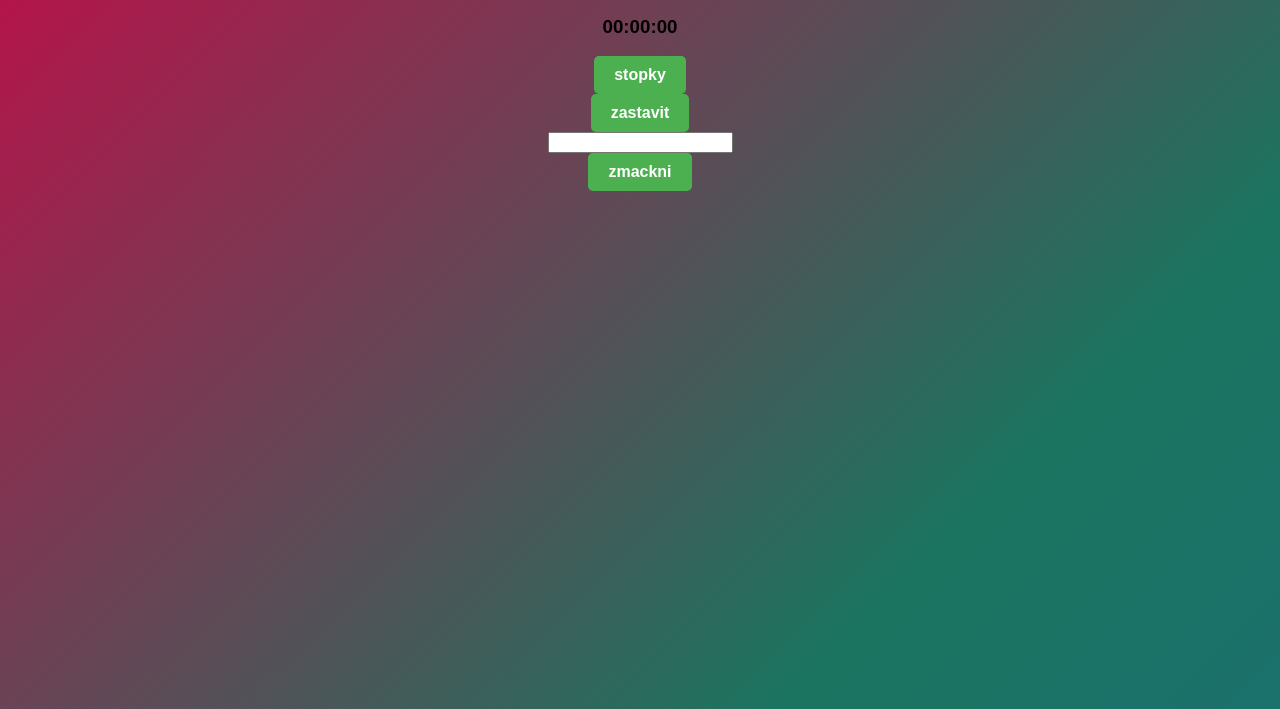
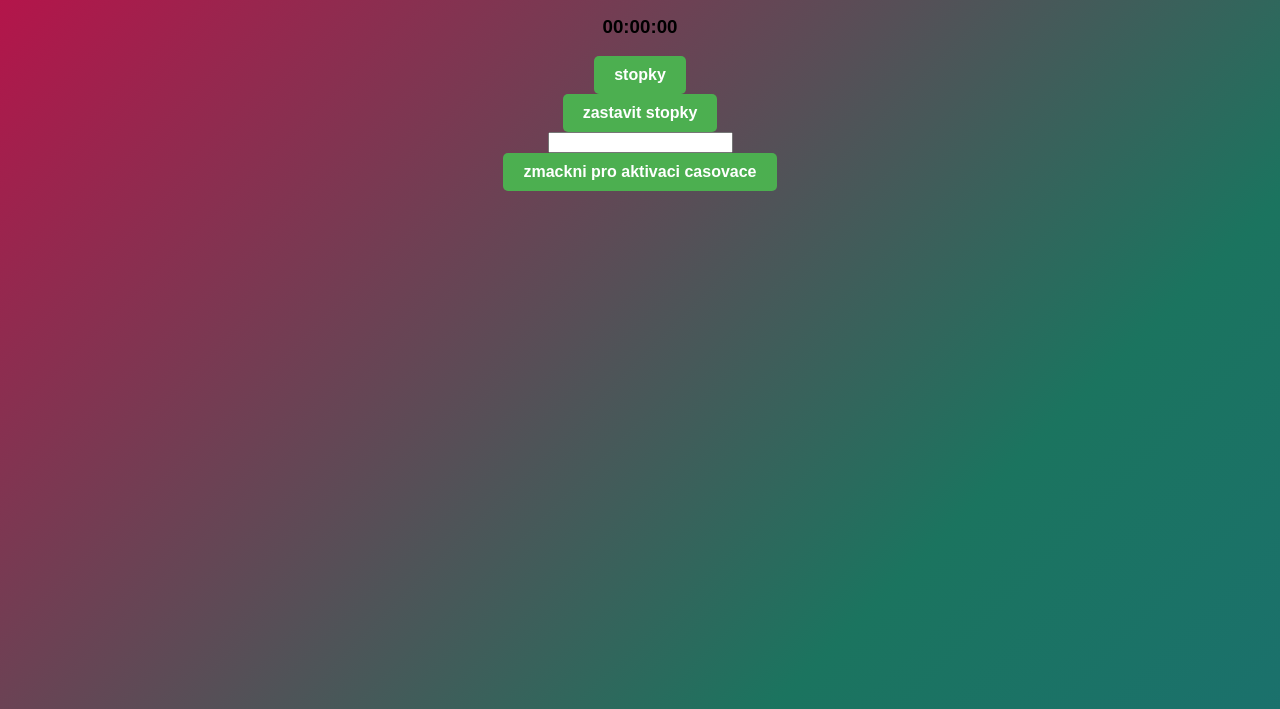
Before and after one commit to michalBezdek/hodiny, a plain HTML site: page hodiny/index.html in a window 1280 px wide. Shown: the part 91-800 px from the top of the page. Drawn offline with Linux system fonts and the light colour scheme.

Commit message:
Update index.html

```diff
--- a/hodiny/index.html
+++ b/hodiny/index.html
@@ -14,9 +14,9 @@
 </div>
 <h3 id="demon">00:00:00</h3>
 <button onClick="myTimer = setInterval(suprStopky, 1000)">stopky</button>
-<button onClick=" clearInterval(myTimer)">zastavit</button>
+<button onClick=" clearInterval(myTimer)">zastavit stopky</button>
 
 <input id="hej" type="number">
-<button onclick="suprLimit()">zmackni</button>
+<button onclick="suprLimit()">zmackni pro aktivaci casovace</button>
 </body>
 </html>
```
